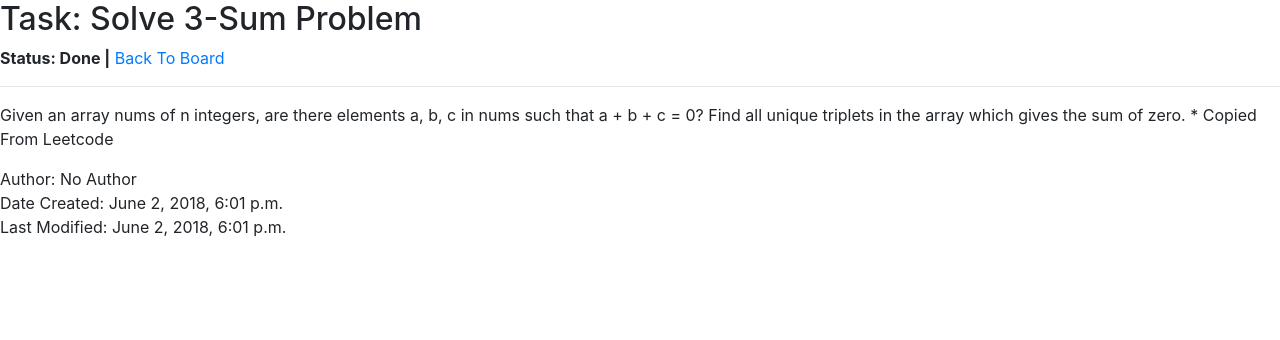
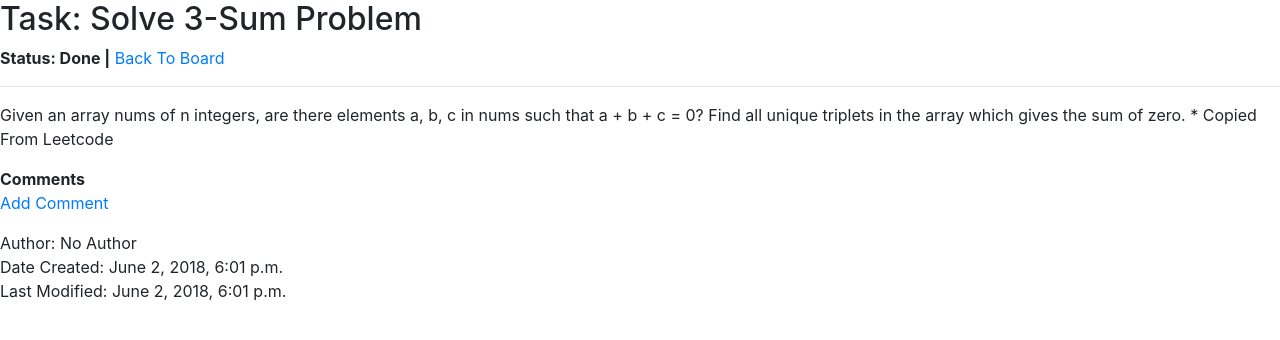
Before and after one commit to shouyang/KanbanBoardDjango, a Django app: page /task/2285c834-dc65-4f6f-b7bb-adc829437e4c in a window 1280 px wide. Shown: the top 340 px of the page. Run offline with Django 3.2, Linux system fonts and the light colour scheme; data comes from the database, SQL or seed files in the repository; both versions use the stored data as it was after the commit; some libraries are stand-ins or nearby versions.

Commit message:
Added Ability to create and update comments on tasks from task paages.

```diff
--- a/kanban/templates/kanban/task_detail.html
+++ b/kanban/templates/kanban/task_detail.html
@@ -12,23 +12,21 @@
 
     <p>{{ task.description }}</p>
 
-
-
+    <p>
+        <strong>Comments</strong>
+        <br>
+        <a href="{% url 'taskcomment-add-specific' task_pk=task.uuid %}">Add Comment</a>
         {% if task.taskcomment_set.all %}
-        <strong>Comments</strong>
         <ul>
             {% for task_comment in task.taskcomment_set.all %}
                 <li>
                     <p> {{ task_comment.text }}</p>
-                {{ task_comment.author }} - {{ task_comment.date_created }}
+                    {{ task_comment.author }} - {{ task_comment.date_created }} - <a href="{% url 'taskcomment-edit-specific' pk=task_comment.pk %}"> Edit</a>
                 </li>
             {% endfor %}
         </ul>
         {% endif %}
-
-
-
-
+    </p>
 
     <p>
     Author: {{ task.author }} <br>
--- a/kanban/templates/kanban/task_edit_form.html
+++ b/kanban/templates/kanban/taskcomment_create_form.html
@@ -1,11 +1,11 @@
 {% extends 'kanban/kanban_base.html' %}
 
 {% block title %}
-Edit Task
+Add Comment
 {% endblock %}
 
 {% block content %}
-<h2>Edit Task</h2>
+<h2>Add Comment</h2>
 
 <form method="post">
     {% csrf_token %}
@@ -14,7 +14,5 @@ Edit Task
     </table>
 
     <input type="submit" value="Save" />
-    <input type="submit" value="Delete" formaction="{% url 'task-delete' pk=task.uuid %}"/>
 </form>
-
 {% endblock %}
--- a/kanban/urls.py
+++ b/kanban/urls.py
@@ -4,8 +4,16 @@ from . import views
 
 urlpatterns = [
     path('', views.Index.as_view(), name='index'),
+
     path('task/<uuid:pk>', views.TaskDetailView.as_view(), name='task-detail'),
     path('task/add', views.TaskCreate.as_view(), name='task-add'),
     path('task/edit/<uuid:pk>', views.TaskUpdate.as_view(), name='task-edit'),
     path('task/delete/<uuid:pk>', views.TaskDelete.as_view(), name='task-delete'),
+
+    path('task_comment/add/', views.TaskCommentCreate.as_view(), name='taskcomment-add'),
+    path('task_comment/add/<uuid:task_pk>', views.TaskCommentCreate.as_view(), name='taskcomment-add-specific'),
+    path('task_comment/edit/<uuid:pk>', views.TaskCommentUpdate.as_view(), name='taskcomment-edit-specific'),
+
+
+
 ]
--- a/kanban/views/__init__.py
+++ b/kanban/views/__init__.py
@@ -1,3 +1,4 @@
 from .index import Index
 from .taskdetailview import TaskDetailView
 from .taskforms import TaskCreate, TaskUpdate, TaskDelete
+from .taskcommentforms import TaskCommentCreate, TaskCommentUpdate, TaskCommentDelete
--- a/kanban/views/taskforms.py
+++ b/kanban/views/taskforms.py
@@ -14,7 +14,7 @@ class TaskCreate(CreateView):
 class TaskUpdate(UpdateView):
     model = Task
     fields = '__all__'
-    template_name = 'kanban/task_edit_form.html'
+    template_name = 'kanban/task_create_form.html'
     success_url = reverse_lazy('index')
 
 
```
Also changed, not shown: kanban/views/taskcommentforms.py (added, +31 -0 lines), db.sqlite3, kanban/views/taskdetailview.py (line endings or trailing spaces). Lines whose indentation alone changed are shown as unchanged.
